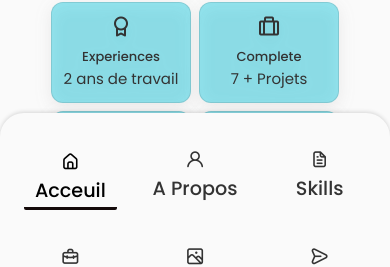
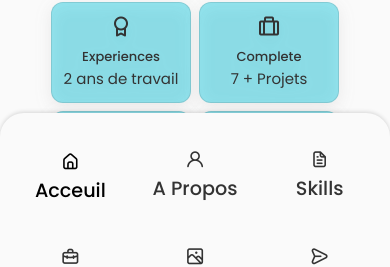
Before and after one commit to Frankam487/vrai-pf, a React (Vite) app: page / in a window 390 px wide. Shown: the part 1324-1591 px from the top of the page. Built offline with nearby package versions, Linux system fonts and the light colour scheme.

Commit message:
nav active

```diff
--- a/src/components/header/Header.css
+++ b/src/components/header/Header.css
@@ -60,6 +60,12 @@ padding: 2px;
     top: initial;
     bottom: 0;
   }
+  .active-link{
+      /* position: relative; */
+border-bottom: 3px solid rgba(255, 255, 255, 0);
+/* border-radius: 2px; */
+/* padding: 2px; */
+  }
 
   .nav{
     height: var(--header-height);
```
